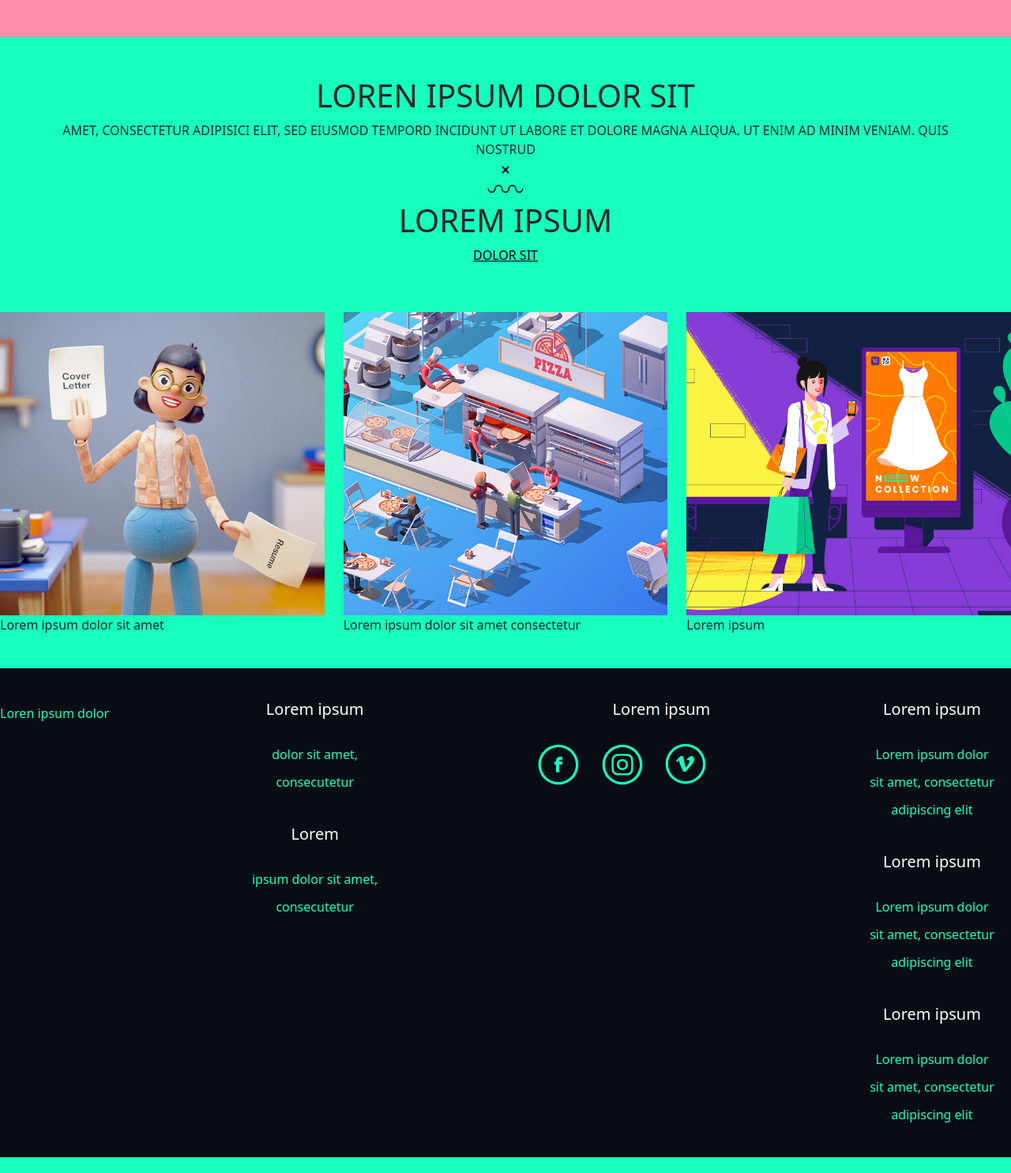
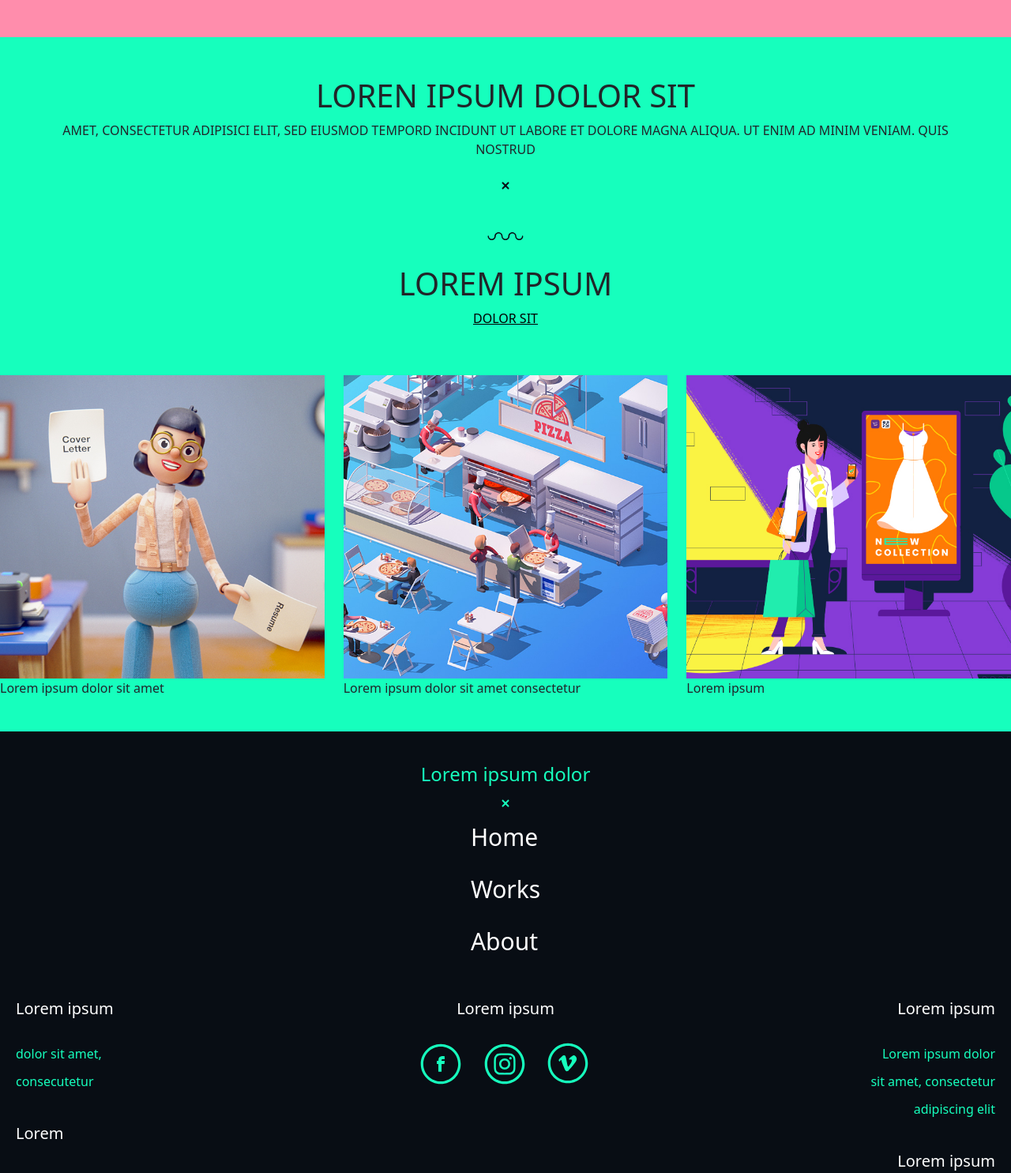
Before and after one commit to Maicolt401/202204-W1CHWE-maicol-torres-albert-sagol, a website: page index.html in a window 1280 px wide. Shown: the part 285-1770 px from the top of the page at 79% size. Drawn offline with nearby package versions, Linux system fonts and the light colour scheme; files that its build step writes are made by us from their sources.

Commit message:
changed index header, and added footer navigation all pages

```diff
--- a/index.html
+++ b/index.html
@@ -34,8 +34,9 @@
             <li><a href="about.html">About</a></li>
             <li><a href="about.html">Contact</a></li>
           </ul>
-          <img src="logo.png" alt="logo panic" />
         </nav>
+        <i> <img src="logo.png" alt="logo panic" /> </i>
+        <span> Home</span>
       </header>
 
       <section class="container__color roy">
@@ -53,10 +54,9 @@
         AMET, CONSECTETUR ADIPISICI ELIT, SED EIUSMOD TEMPORD INCIDUNT UT LABORE
         ET DOLORE MAGNA ALIQUA. UT ENIM AD MINIM VENIAM. QUIS NOSTRUD
       </article>
-      <article>
+      <i>
         <svg
           version="1.1"
-          id="Layer_1"
           xmlns="http://www.w3.org/2000/svg"
           xmlns:xlink="http://www.w3.org/1999/xlink"
           x="0px"
@@ -67,22 +67,16 @@
           style="enable-background: new 0 0 296 162"
           xml:space="preserve"
         >
-          <style type="text/css">
-            .st0 {
-              fill: #16ffbd;
-            }
-          </style>
           <path
-            class="st0"
             d="M192.4,95l2.8-2.8c0.4-0.4,0.4-1,0-1.4s-1-0.4-1.4,0l-2.8,2.8l-2.8-2.8c-0.4-0.4-1-0.4-1.4,0s-0.4,1,0,1.4
 	l2.8,2.8l-2.8,2.8c-0.4,0.4-0.4,1,0,1.4c0.2,0.2,0.5,0.3,0.7,0.3s0.5-0.1,0.7-0.3l2.8-2.8l2.8,2.8c0.2,0.2,0.5,0.3,0.7,0.3
 	s0.5-0.1,0.7-0.3c0.4-0.4,0.4-1,0-1.4L192.4,95z"
           />
         </svg>
-      </article>
+      </i>
+      <i>
         <svg
           version="1.1"
-        id="Layer_1"
           xmlns="http://www.w3.org/2000/svg"
           xmlns:xlink="http://www.w3.org/1999/xlink"
           x="0px"
@@ -93,23 +87,15 @@
           style="enable-background: new 0 0 296 162"
           xml:space="preserve"
         >
-        <style type="text/css">
-          .st0 {
-            fill: #080d14;
-          }
-        </style>
-        <g>
           <path
-            class="st0"
             d="M227.4,59.1c-2.8,0-5.1-2.3-5.1-5.1c0-2-1.6-3.6-3.6-3.6s-3.6,1.6-3.6,3.6c0,2.8-2.3,5.1-5.1,5.1
 		s-5.1-2.3-5.1-5.1c0-2-1.6-3.6-3.6-3.6s-3.6,1.6-3.6,3.6c0,2.8-2.3,5.1-5.1,5.1s-5.1-2.3-5.1-5.1c0-0.4,0.3-0.7,0.7-0.7
 		s0.7,0.3,0.7,0.7c0,2,1.6,3.6,3.6,3.6s3.6-1.6,3.6-3.6c0-2.8,2.3-5.1,5.1-5.1s5.1,2.3,5.1,5.1c0,2,1.6,3.6,3.6,3.6s3.6-1.6,3.6-3.6
 		c0-2.8,2.3-5.1,5.1-5.1s5.1,2.3,5.1,5.1c0,2,1.6,3.6,3.6,3.6s3.6-1.6,3.6-3.6c0-0.4,0.3-0.7,0.7-0.7s0.7,0.3,0.7,0.7
 		C232.5,56.8,230.2,59.1,227.4,59.1z"
           />
-        </g>
         </svg>
-      <!--un div de dos iconos posibles sobrepuestos o dos div por separados-->
+      </i>
       <h1>LOREM IPSUM</h1>
       <a
         class="enlace"
@@ -152,20 +138,37 @@
       </ul>
     </div>
 
-    <footer class="container__footer">
-      <section>
-        <p
-          style="
-            padding-top: 0px;
-            padding-bottom: 0px;
-            padding-left: 0px;
-            padding-right: 00px;
-            margin-bottom: 0px;
-          "
+    <section class="container__navigation--mobile">
+      <h4>Lorem ipsum dolor</h4>
+      <i>
+        <svg
+          version="1.1"
+          xmlns="http://www.w3.org/2000/svg"
+          xmlns:xlink="http://www.w3.org/1999/xlink"
+          x="0px"
+          y="0px"
+          width="20px"
+          height="20px"
+          viewBox="181 85 20 20"
+          style="enable-background: new 0 0 296 162"
+          xml:space="preserve"
         >
-          Loren ipsum dolor
-        </p>
+          <path
+            d="M192.4,95l2.8-2.8c0.4-0.4,0.4-1,0-1.4s-1-0.4-1.4,0l-2.8,2.8l-2.8-2.8c-0.4-0.4-1-0.4-1.4,0s-0.4,1,0,1.4
+	l2.8,2.8l-2.8,2.8c-0.4,0.4-0.4,1,0,1.4c0.2,0.2,0.5,0.3,0.7,0.3s0.5-0.1,0.7-0.3l2.8-2.8l2.8,2.8c0.2,0.2,0.5,0.3,0.7,0.3
+	s0.5-0.1,0.7-0.3c0.4-0.4,0.4-1,0-1.4L192.4,95z"
+          />
+        </svg>
+      </i>
+      <nav>
+        <ul>
+          <li><a href="index.html">Home</a></li>
+          <li><a href="works.html">Works</a></li>
+          <li><a href="about.html">About</a></li>
+        </ul>
+      </nav>
     </section>
+    <footer>
       <section>
         <h5>Lorem ipsum</h5>
         <p>dolor sit amet, consecutetur</p>
@@ -179,7 +182,6 @@
           <i
             ><svg
               version="1.1"
-              id="Layer_1"
               xmlns="http://www.w3.org/2000/svg"
               xmlns:xlink="http://www.w3.org/1999/xlink"
               x="0px"
@@ -202,7 +204,6 @@
           <i>
             <svg
               version="1.1"
-              id="Layer_1"
               xmlns="http://www.w3.org/2000/svg"
               xmlns:xlink="http://www.w3.org/1999/xlink"
               x="0px"
@@ -241,7 +242,6 @@
           <i>
             <svg
               version="1.1"
-              id="Layer_1"
               xmlns="http://www.w3.org/2000/svg"
               xmlns:xlink="http://www.w3.org/1999/xlink"
               x="0px"
--- a/sass/sass.scss
+++ b/sass/sass.scss
@@ -49,9 +49,16 @@ li {
 
 .section__main--text {
   text-align: center;
+  display: flex;
+  flex-direction: column;
   margin: 50px;
   article {
     padding: 0px;
+  }
+
+  & i {
+    fill: var(--black);
+    padding: 20px;
   }
 }
 
@@ -152,11 +159,35 @@ header {
     justify-content: space-around;
   }
 }
-.container__navigation--mobile {
-  section {
-    background: var(--black);
+section.container__navigation--mobile {
+  background: var(--black);
+  padding-top: 40px;
+  display: flex;
+  flex-direction: column;
+  justify-content: center;
+  align-items: center;
+  & h4 {
     color: var(--green);
     text-align: center;
+  }
+  & i {
+    fill: var(--green);
+  }
+  & nav {
+    color: var(--white);
+    font-size: 15px;
+
+    & ul {
+      display: contents;
+      & li {
+        width: auto;
+        & a {
+          font-size: 30px;
+          color: var(--white);
+          text-decoration: none;
+        }
+      }
+    }
   }
 }
 
```
Also changed, not shown: about.html (+22 -1 lines), works.html (+22 -3 lines). Lines whose indentation alone changed are shown as unchanged.
